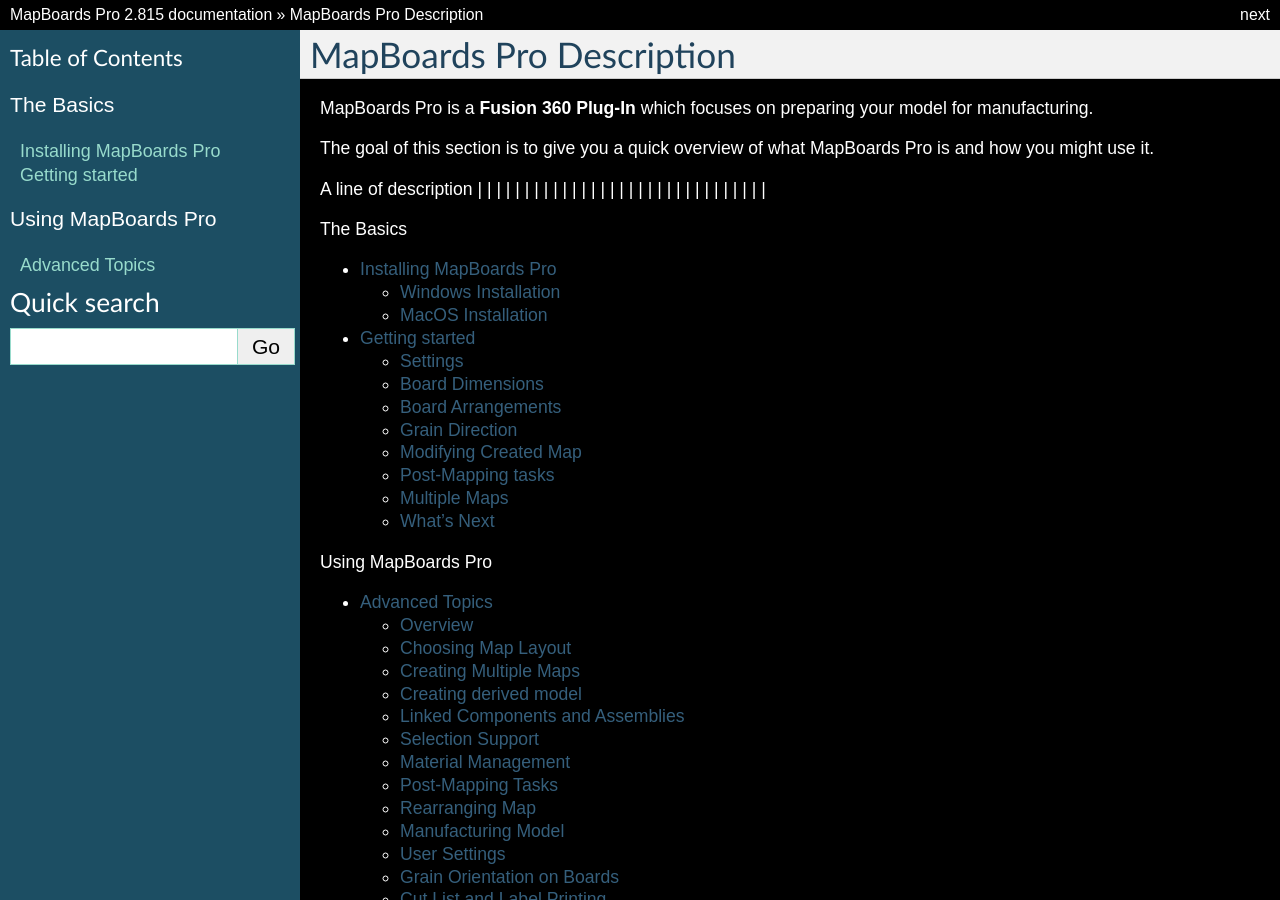
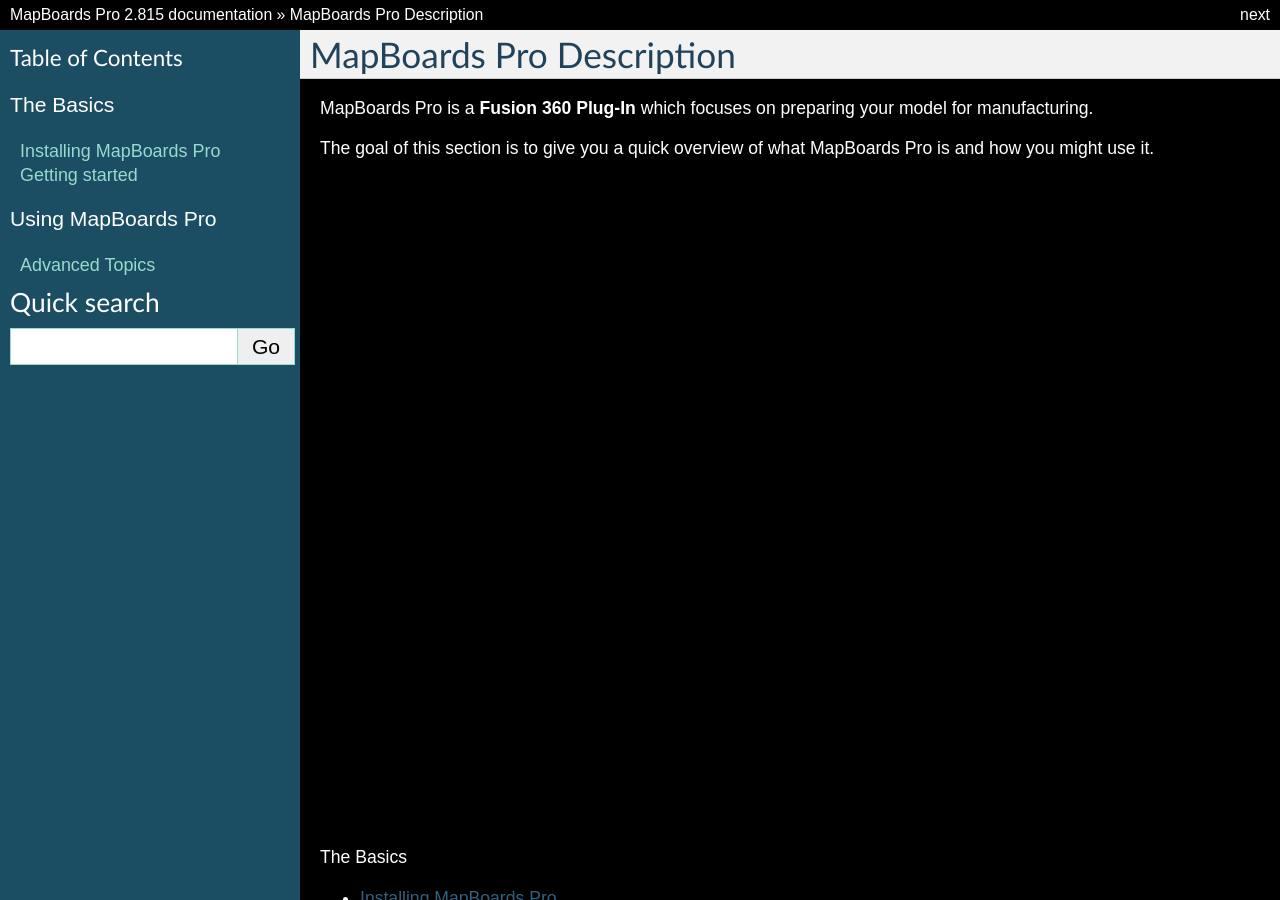
Before and after one commit to balunist/mbp_docs2, a Sphinx documentation site: the page built from source/index.rst, in a window 1280 px wide and 900 px high. Built offline with Sphinx 7.4.7, drawn with Linux system fonts in a browser that asks for light colours.

Commit message:
another change

```diff
--- a/source/index.rst
+++ b/source/index.rst
@@ -5,7 +5,6 @@
 
 The goal of this section is to give you a quick overview of what MapBoards Pro is and how you might use it.
 
-A line of description
 |
 |
 |
```
